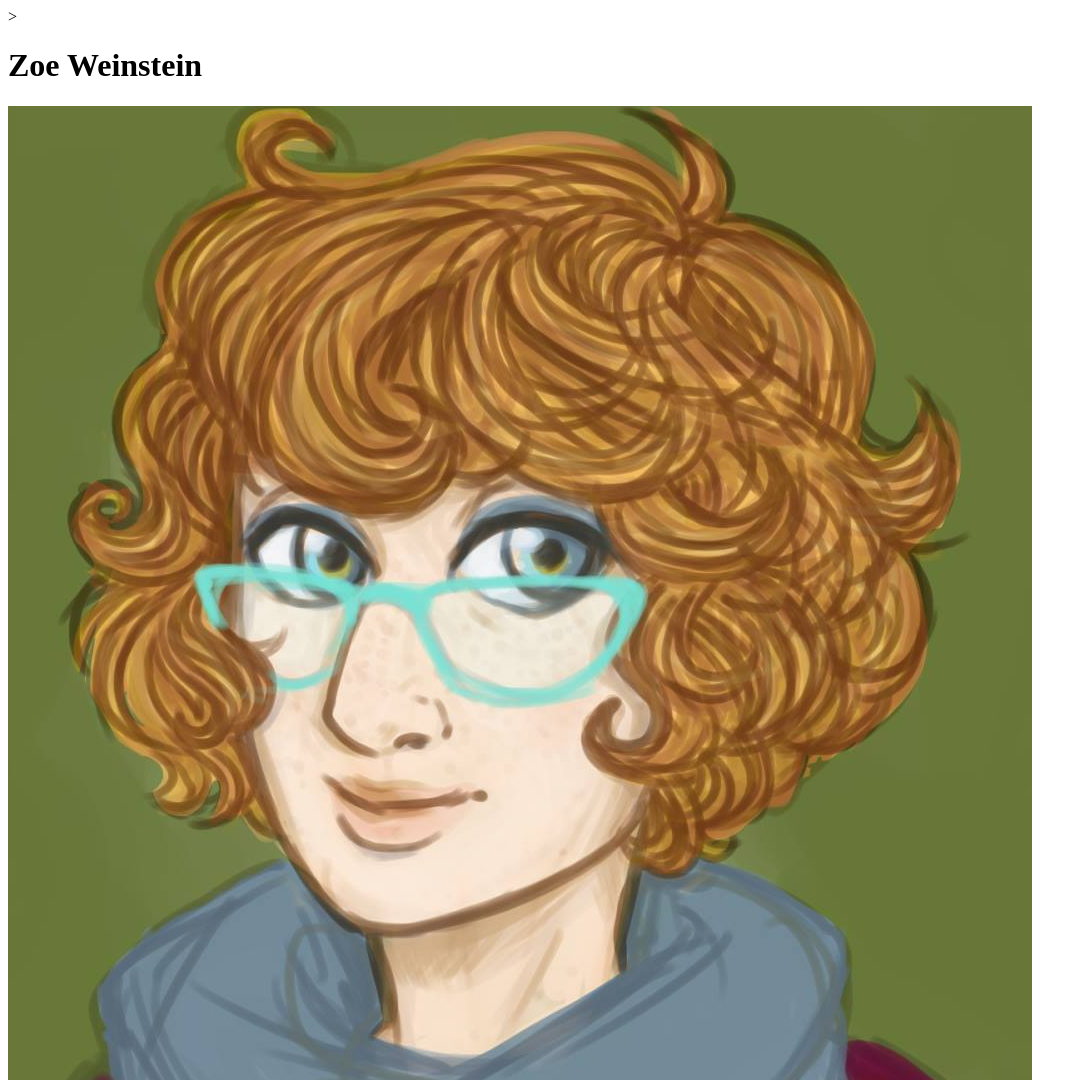
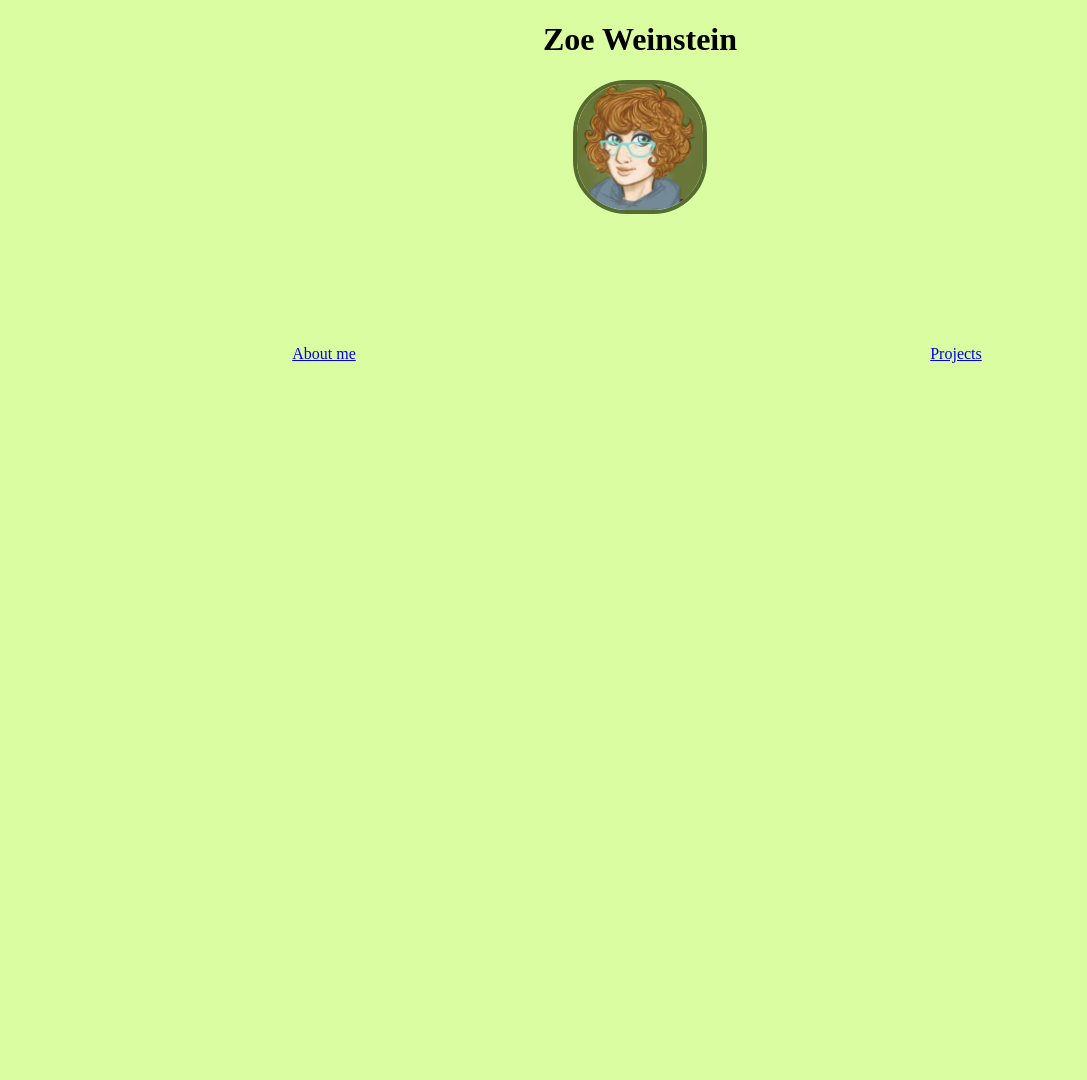
Before and after one commit to MxZoe/portfolio, a plain HTML site: page portfolio/index.html in a window 1280 px wide. Shown: the top 1080 px of the page, without its empty margins (0-1087 px from the left). After the commit the page ends 800 px from the top, so only its background shows below. Drawn offline with Linux system fonts and the light colour scheme.

Commit message:
add initial css style

```diff
--- a/portfolio/css/styles.css
+++ b/portfolio/css/styles.css
@@ -0,0 +1,22 @@
+body{
+  background-color: rgb(219, 253, 161);
+}
+
+.header{
+  text-align: center;
+}
+
+.header img{
+  border: 4px solid darkolivegreen;
+  border-radius: 40%;
+  width: 10%;
+}
+
+.container{
+  float:left;
+  text-align: center;
+  width: 50%;
+  padding-top: 10%;
+
+
+}
--- a/portfolio/index.html
+++ b/portfolio/index.html
@@ -1,19 +1,21 @@
-<!DOCTYPE html>>
+<!DOCTYPE html>
 <html lang="en-US">
 <head>
   <link href="css/styles.css" rel="stylesheet" type="text/css">
   <title>Zoe's Portfolio</title>
 </head>
+
 <body>
   <div class="header">
     <h1>Zoe Weinstein</h1>
     <img src="img/avatar.jpg" alt="a cartoon style image of Zoe">
   </div>
+
   <div class="container">
     <a href="about-me.html">About me</a>
   </div>
 
-  <div class="container"></div>
+  <div class="container">
     <a href="projects.html">Projects</a>
   </div>
 
```
